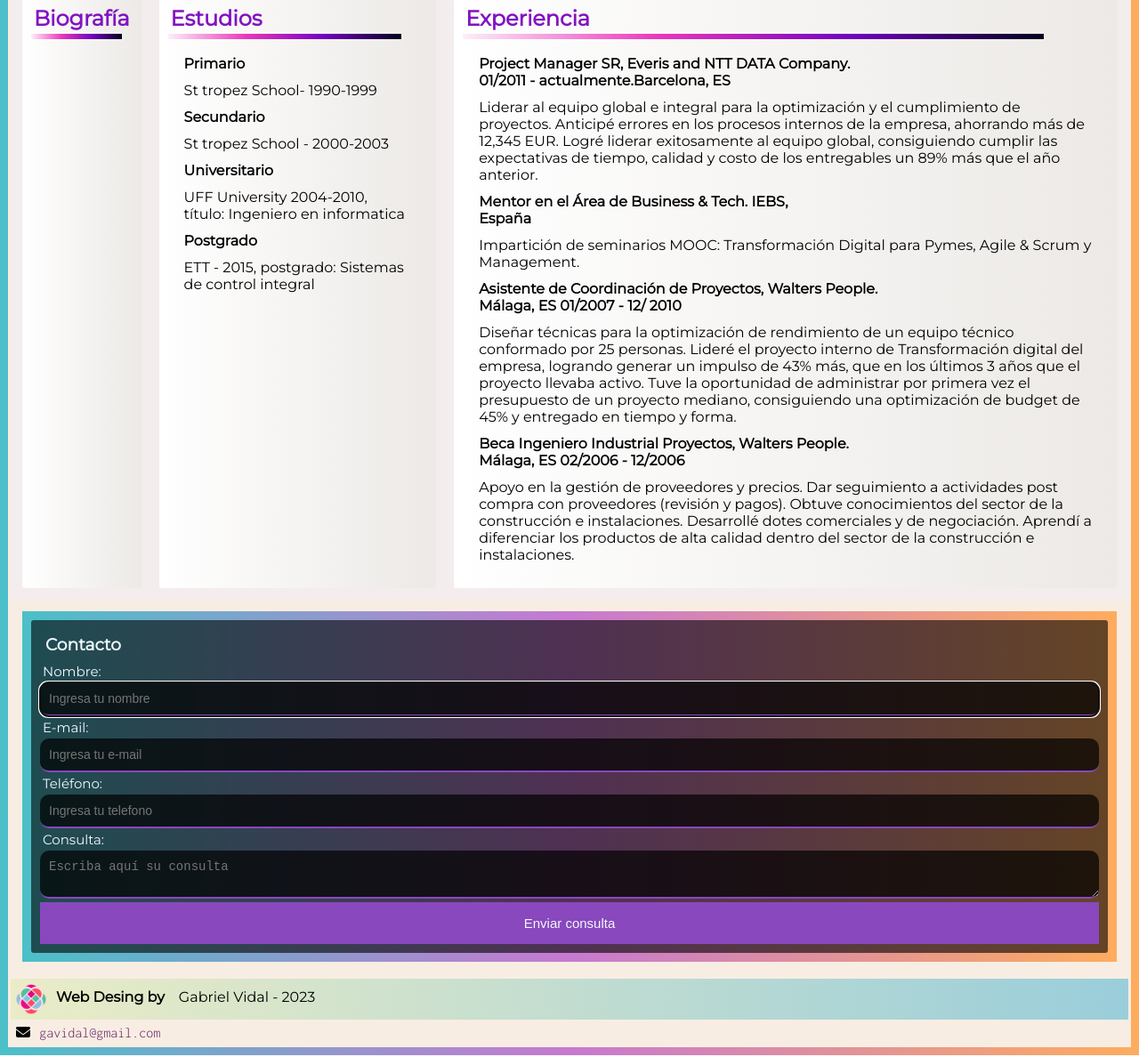
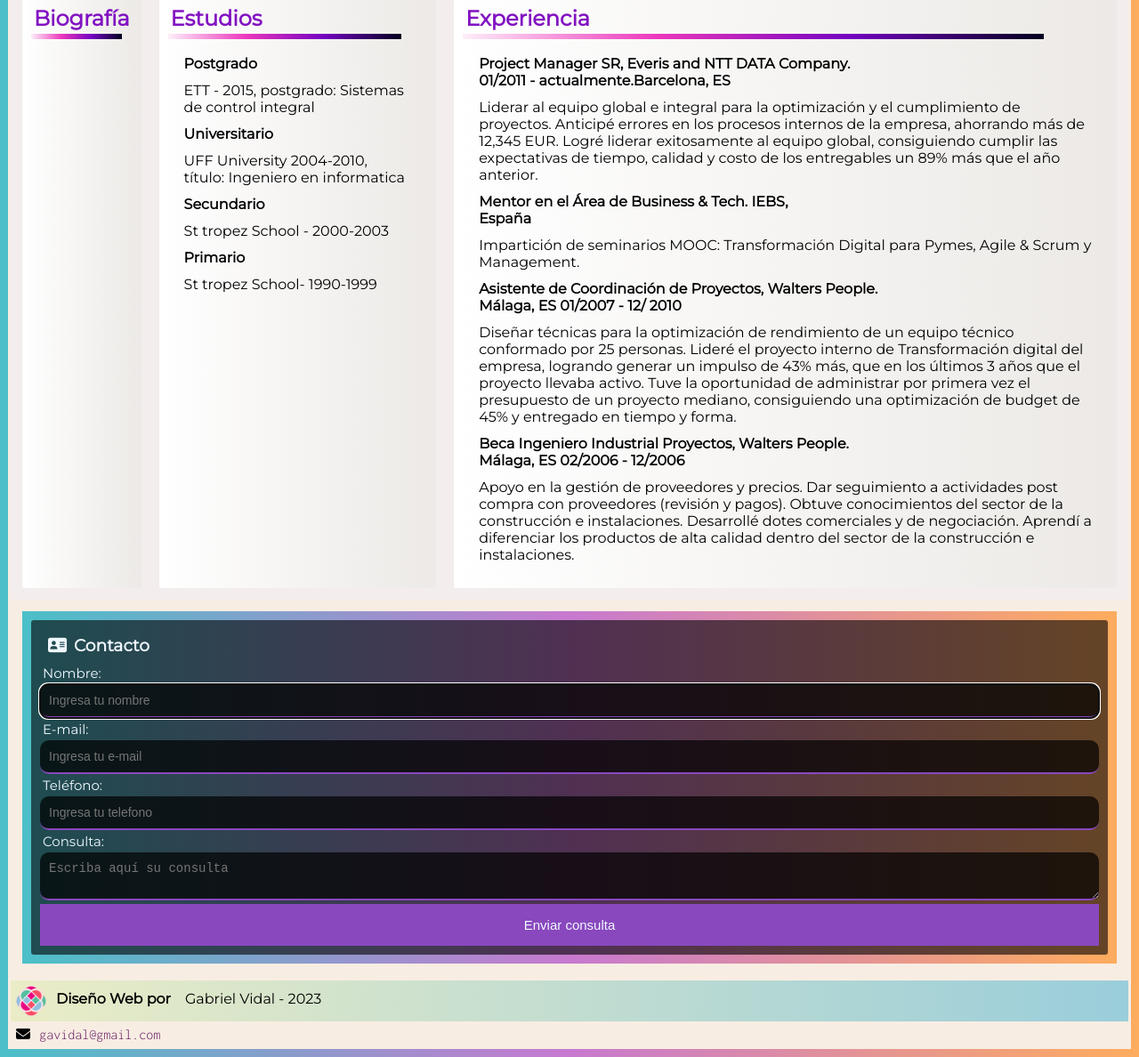
Before and after one commit to gabvidal/gabvidal.github.io, a plain HTML site: page index.html in a window 1280 px wide. Shown: the part 171-1359 px from the top of the page at 89% size. Drawn offline with Linux system fonts and the light colour scheme; a script that the page names is missing.

Commit message:
Add files via upload

```diff
--- a/index.html
+++ b/index.html
@@ -8,15 +8,17 @@
     <link rel="preconnect" href="https://fonts.googleapis.com">
     <!-- Fuentes de Fonts Awesone para iconos de redes y correo-->
     <link rel="preconnect" href="https://fonts.gstatic.com" crossorigin>
+    <!-- Google Fonts-->
     <link href="https://fonts.googleapis.com/css2?family=Inconsolata:wght@300&family=Montserrat&family=Open+Sans&family=Roboto:ital,wght@1,100&display=swap" rel="stylesheet">
     <title>Proyecto CV</title>
-    <link rel="stylesheet" href="CSS/estilo.css" id="estilo">
+    <link rel="stylesheet" href="css/estilo.css" id="estilo">
 </head>
 <body>
     <div class="contenedor">
             <header class="header">
                 <div class="menu">
                     <div class="foto">
+                        <!-- el Source de la foto es traida de la API desde JS-->
                         <a href="index.html"><img src="" id="foto" alt="foto perfil" class="foto_perfil"></a>
                     </div>
                     <nav class="nav"></nav>
@@ -43,6 +45,7 @@
                         <h2 class="titulo">Biografía</h2>
                         <div class="separador">
                         </div>
+                        <!--Los datos son traidos desde JS apuntando a la API-->
                         <div class="contenedor_articulo">
                             <p id="nombre_b"></p>
                             <p id="Fecha"></p>
@@ -51,24 +54,24 @@
                             <p id="provincia"></p>
                             <p id="pais"></p>
                         </div>
-
                     </article>
                     <article class="article">
                         <h2 class="titulo">Estudios</h2>
                         <div class="separador">
                         </div>
                         <div class="contenedor_articulo">
+                            <h4>Postgrado</h4>
+                            <p>ETT - 2015, postgrado: Sistemas de control integral</p>
+                            <h4>Universitario</h4>
+                            <p>UFF University 2004-2010, título: Ingeniero en informatica</p>
+                            <h4>Secundario</h4>
+                            <P>St tropez School - 2000-2003</P>
                             <h4>Primario</h4>
                             <p> St tropez School- 1990-1999</p>
-                            <h4>Secundario</h4>
-                            <P>St tropez School - 2000-2003</P>
-                            <h4>Universitario</h4>
-                            <p>UFF University 2004-2010, título: Ingeniero en informatica</p>
-                            <h4>Postgrado</h4>
-                            <p>ETT - 2015, postgrado: Sistemas de control integral</p>
                         </div>
                     </article>
                 </article>
+                <!-- A Experincia se le agrega id "exp", con el fin de darle dimensiones distintas en CSS-->
                 <article class="article" id="exp">
                     <h2 class="titulo">Experiencia</h2>
                     <div class="separador">
@@ -98,7 +101,7 @@
 
                         <form action="" class="form" id="formulario">
                             <div class="encabezado">
-                                <h3>Contacto</h3>
+                                <h3><i class="fa-solid fa-address-card"></i> Contacto</h3>
                             </div>
 
                             <label for="nombre" class="etiqueta">Nombre:</label>
@@ -122,7 +125,7 @@
             <footer class="footer">
                 <div class="diseno">
                     <img src="imagenes/Milogo.png" alt="Logo Gabriel Vidal" class="milogo">
-                    <h4>Web Desing by</h4>
+                    <h4>Diseño Web por</h4>
                     <p>Gabriel Vidal - 2023</p>
                 </div>
                 <div class="correo">
```
